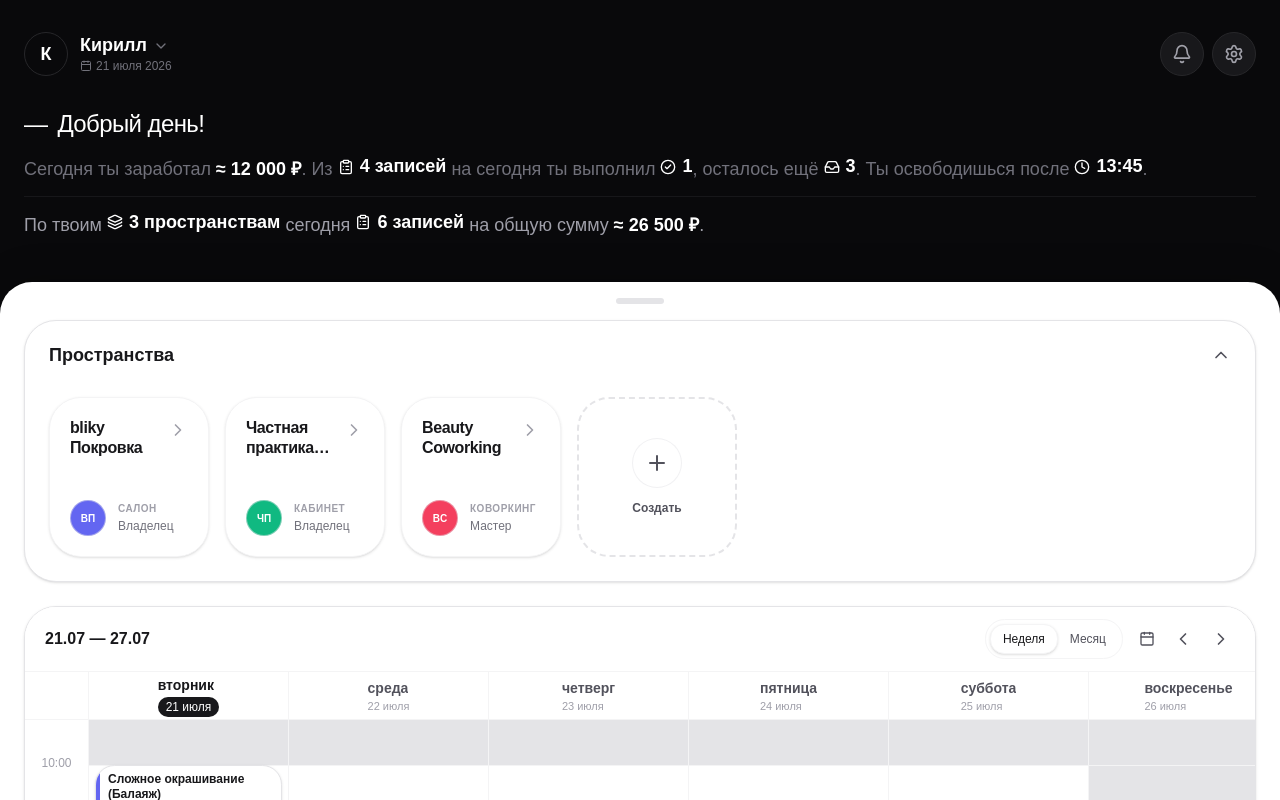
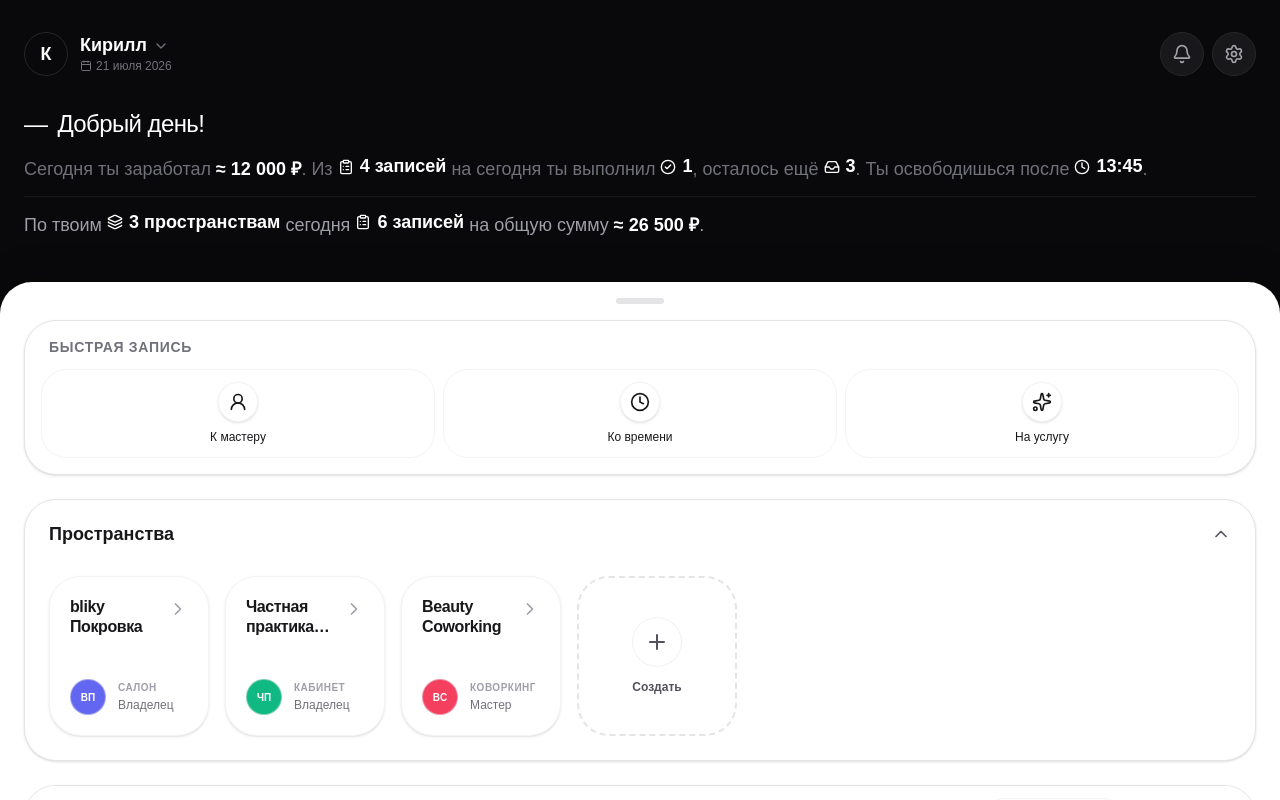
Before and after one commit to bliky-app/client, a React (Vite) app in the folder apps/web/: page / in a window 1280 px wide. Built offline with nearby package versions, Linux system fonts and the light colour scheme.

Commit message:
feat(appointments): add QuickActionsRow and skeleton for CreateAppointmentSheet

```diff
--- /dev/null
+++ b/apps/web/src/components/CreateAppointmentSheet.tsx
@@ -0,0 +1,113 @@
+import { useState, useEffect } from "react"
+import { X, UserRound } from "lucide-react"
+
+export type AppointmentDraft = {
+  masterId?: string
+  clientId?: string
+  serviceId?: string
+  customService?: {
+    name: string
+    totalDurationMinutes: number
+  }
+  startDateTime?: string
+  price?: number
+  color?: string
+  notes?: string
+}
+
+interface CreateAppointmentSheetProps {
+  isOpen: boolean
+  onClose: () => void
+  initialData?: AppointmentDraft
+}
+
+export default function CreateAppointmentSheet({ isOpen, onClose, initialData }: CreateAppointmentSheetProps) {
+  const [draft, setDraft] = useState<AppointmentDraft>({})
+
+  useEffect(() => {
+    if (isOpen) {
+      setDraft(initialData || {})
+    }
+  }, [isOpen, initialData])
+
+  if (!isOpen) return null
+
+  return (
+    <div className="fixed inset-0 z-50 flex flex-col justify-end pointer-events-none">
+      {/* Backdrop */}
+      <div
+        className="absolute inset-0 bg-black/40 backdrop-blur-sm pointer-events-auto transition-opacity animate-in fade-in duration-300"
+        onClick={onClose}
+      />
+
+      {/* Sheet */}
+      <div className="relative w-full h-[95vh] bg-panel-base rounded-t-[32px] shadow-2xl pointer-events-auto flex flex-col animate-in slide-in-from-bottom duration-300">
+
+        {/* Handle */}
+        <div className="w-full flex justify-center pt-3 pb-1 shrink-0">
+          <div className="w-12 h-1.5 bg-panel-border rounded-full" />
+        </div>
+
+        {/* Header */}
+        <div className="flex items-center justify-between px-6 py-2 shrink-0 border-b border-panel-border-subtle">
+          <h2 className="text-lg font-semibold text-panel-text">Новая запись</h2>
+          <button
+            onClick={onClose}
+            className="p-2 -mr-2 text-panel-text-muted hover:text-panel-text transition-colors rounded-full"
+          >
+            <X className="w-6 h-6" />
+          </button>
+        </div>
+
+        {/* Content */}
+        <div className="flex-1 flex flex-col md:flex-row overflow-hidden">
+
+          {/* Left Column: Client Selection */}
+          <div className="w-full md:w-1/3 min-w-[300px] border-b md:border-b-0 md:border-r border-panel-border-subtle bg-panel-surface flex flex-col h-1/2 md:h-full">
+            <div className="p-4 flex flex-col h-full gap-4">
+              <h3 className="text-sm font-semibold text-panel-text-muted-dark uppercase tracking-wider">
+                Клиент
+              </h3>
+
+              <div className="flex-1 flex flex-col items-center justify-center text-center px-4">
+                <div className="w-16 h-16 rounded-full bg-panel-base border border-panel-border-subtle flex items-center justify-center text-panel-text-muted mb-4 shadow-sm">
+                  <UserRound className="w-8 h-8" />
+                </div>
+                <p className="text-panel-text font-medium mb-1">Кого записываем?</p>
+                <p className="text-sm text-panel-text-subtle mb-6">
+                  Найдите клиента в базе или создайте нового
+                </p>
+
+                {/* Search input mock */}
+                <input
+                  type="text"
+                  placeholder="Имя или телефон..."
+                  className="w-full bg-panel-base border border-panel-border rounded-2xl px-4 py-3 text-sm text-panel-text placeholder:text-panel-text-subtle outline-none focus:border-panel-text transition-colors"
+                />
+              </div>
+            </div>
+          </div>
+
+          {/* Right Column: Appointment Details */}
+          <div className="flex-1 flex flex-col h-1/2 md:h-full overflow-y-auto bg-panel-base">
+            <div className="p-4 md:p-6 flex flex-col gap-8 max-w-2xl mx-auto w-full">
+
+              {/* Mock content for now */}
+              <div className="flex flex-col gap-2">
+                <h3 className="text-sm font-semibold text-panel-text-muted-dark uppercase tracking-wider">Детали записи</h3>
+                <div className="w-full h-32 rounded-3xl bg-panel-surface border border-panel-border-subtle flex items-center justify-center">
+                  <span className="text-sm font-medium text-panel-text-muted">
+                    Здесь будут детали...
+                    {draft.masterId && `(Мастер: ${draft.masterId})`}
+                  </span>
+                </div>
+              </div>
+
+            </div>
+          </div>
+        </div>
+
+      </div>
+    </div>
+  )
+}
--- /dev/null
+++ b/apps/web/src/components/QuickActionsRow.tsx
@@ -0,0 +1,54 @@
+import { UserRound, Clock, Sparkles } from "lucide-react"
+
+export type QuickActionType = "master" | "time" | "service"
+
+interface QuickActionsRowProps {
+  onAction: (action: QuickActionType) => void
+}
+
+export default function QuickActionsRow({ onAction }: QuickActionsRowProps) {
+  return (
+    <div className="flex flex-col bg-panel-surface border border-panel-border rounded-[32px] shadow-sm p-4 shrink-0">
+      <h2 className="text-sm font-semibold text-panel-text-muted-dark uppercase tracking-wider px-2 mb-3">
+        Быстрая запись
+      </h2>
+      <div className="grid grid-cols-3 gap-2">
+        <button
+          onClick={() => onAction("master")}
+          className="flex flex-col items-center justify-center gap-2 p-3 bg-panel-base hover:bg-panel-surface-hover border border-panel-border-subtle hover:border-panel-text-muted rounded-2xl transition-colors group"
+        >
+          <div className="w-10 h-10 rounded-full bg-panel-surface border border-panel-border-subtle flex items-center justify-center text-panel-text group-hover:text-hub-text transition-colors shadow-sm">
+            <UserRound className="w-5 h-5" />
+          </div>
+          <span className="text-xs font-medium text-panel-text group-hover:text-hub-text text-center leading-tight">
+            К мастеру
+          </span>
+        </button>
+
+        <button
+          onClick={() => onAction("time")}
+          className="flex flex-col items-center justify-center gap-2 p-3 bg-panel-base hover:bg-panel-surface-hover border border-panel-border-subtle hover:border-panel-text-muted rounded-2xl transition-colors group"
+        >
+          <div className="w-10 h-10 rounded-full bg-panel-surface border border-panel-border-subtle flex items-center justify-center text-panel-text group-hover:text-hub-text transition-colors shadow-sm">
+            <Clock className="w-5 h-5" />
+          </div>
+          <span className="text-xs font-medium text-panel-text group-hover:text-hub-text text-center leading-tight">
+            Ко времени
+          </span>
+        </button>
+
+        <button
+          onClick={() => onAction("service")}
+          className="flex flex-col items-center justify-center gap-2 p-3 bg-panel-base hover:bg-panel-surface-hover border border-panel-border-subtle hover:border-panel-text-muted rounded-2xl transition-colors group"
+        >
+          <div className="w-10 h-10 rounded-full bg-panel-surface border border-panel-border-subtle flex items-center justify-center text-panel-text group-hover:text-hub-text transition-colors shadow-sm">
+            <Sparkles className="w-5 h-5" />
+          </div>
+          <span className="text-xs font-medium text-panel-text group-hover:text-hub-text text-center leading-tight">
+            На услугу
+          </span>
+        </button>
+      </div>
+    </div>
+  )
+}
--- a/apps/web/src/pages/hub/Hub.tsx
+++ b/apps/web/src/pages/hub/Hub.tsx
@@ -4,11 +4,14 @@ import { Loader2 } from "lucide-react"
 import HubOverview from "./HubOverview"
 import HubHeader from "./HubHeader"
 import WorkspaceList from "./WorkspaceList"
+import QuickActionsRow from "@/components/QuickActionsRow"
 import Timetable, { type TimetableViewMode } from "@/components/Timetable"
 import EventPopup from "@/components/EventPopup"
 import { hubApi } from "@/lib/api/hubApi"
 import { MOCK_USER } from "@/lib/api/mockData"
 import type { User, Appointment } from "@/types/models"
+import type { QuickActionType } from "@/components/QuickActionsRow"
+import CreateAppointmentSheet, { type AppointmentDraft } from "@/components/CreateAppointmentSheet"
 
 export default function Hub() {
   useQuery<User>({ queryKey: ["user"], queryFn: async () => MOCK_USER })
@@ -27,6 +30,24 @@ export default function Hub() {
   const [isWorkspacesExpanded, setIsWorkspacesExpanded] = useState(true)
   const [selectedEvent, setSelectedEvent] = useState<Appointment | null>(null)
   const [viewMode, setViewMode] = useState<TimetableViewMode>("week")
+
+  // Appointment Sheet State
+  const [isAppointmentSheetOpen, setIsAppointmentSheetOpen] = useState(false)
+  const [appointmentDraft, setAppointmentDraft] = useState<AppointmentDraft | undefined>(undefined)
+
+  const handleQuickAction = (action: QuickActionType) => {
+    // Determine draft context based on action
+    const draft: AppointmentDraft = {}
+    if (action === "master") {
+      // Just open to pick master if allowed
+    } else if (action === "time") {
+      // Open to pick time (would pre-fill current date/time ideally)
+    } else if (action === "service") {
+      // Open to pick service
+    }
+    setAppointmentDraft(draft)
+    setIsAppointmentSheetOpen(true)
+  }
 
   const step = viewMode === "month" ? 30 : viewMode === "week" ? 7 : 3
 
@@ -108,6 +129,8 @@ export default function Hub() {
 
             <div className="w-12 h-1.5 bg-panel-border rounded-full mx-auto shrink-0 -mb-2" />
 
+            <QuickActionsRow onAction={handleQuickAction} />
+
             {/* Workspaces */}
             <div className="flex flex-col bg-panel-surface border border-panel-border rounded-[32px] shadow-sm overflow-hidden shrink-0">
               <div
@@ -153,6 +176,11 @@ export default function Hub() {
       </div>
 
       <EventPopup event={selectedEvent} onClose={() => setSelectedEvent(null)} />
+      <CreateAppointmentSheet
+        isOpen={isAppointmentSheetOpen}
+        onClose={() => setIsAppointmentSheetOpen(false)}
+        initialData={appointmentDraft}
+      />
     </div>
   )
 }
--- a/apps/web/src/types/models.ts
+++ b/apps/web/src/types/models.ts
@@ -75,7 +75,26 @@ export interface Workspace {
   schedule: WorkspaceSchedule
 }
 
-// 4. Дашборд
+// 4. Услуги (Services)
+export interface Service {
+  id: string
+  name: string
+  categoryId: string
+  allowedStaffIds: string[]
+  price: number
+  totalDurationMinutes: number
+  stages: AppointmentStage[]
+}
+
+export interface CustomService {
+  id: string
+  name: string
+  price: number
+  totalDurationMinutes: number
+  stages: AppointmentStage[]
+}
+
+// 5. Дашборд
 export interface HubOverviewData {
   user: User
   requestAt: string // ISO 8601 (заменили requestTime: Date)
@@ -90,7 +109,7 @@ export interface HubOverviewData {
   totalWorkspaces: number
 }
 
-// 5. Расписание (Timetable)
+// 6. Расписание (Timetable)
 export interface AppointmentStage {
   id: string
   name: string
@@ -100,15 +119,18 @@ export interface AppointmentStage {
 
 export interface Appointment {
   id: string
-  startDateTime: string // ISO 8601 (заменили date и startTime)
-  totalDurationMinutes: number // Total duration is now explicitly defined
+  startDateTime: string // ISO 8601
+  totalDurationMinutes: number
   color?: string
   client: Client
-  serviceName: string
+  service?: Service
+  customService?: CustomService
+  serviceName: string // Used for display, derived from service/customService
   price: number
   workspace: Workspace
   staff: Member
   stages: AppointmentStage[]
+  notes?: string
   isConfirmed: boolean
 }
 
```
